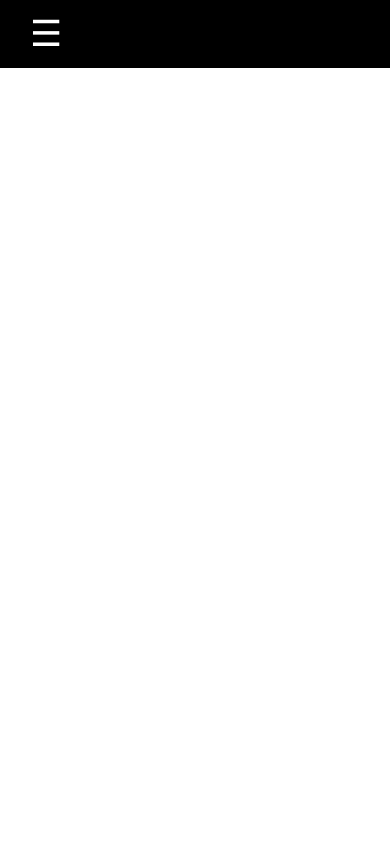
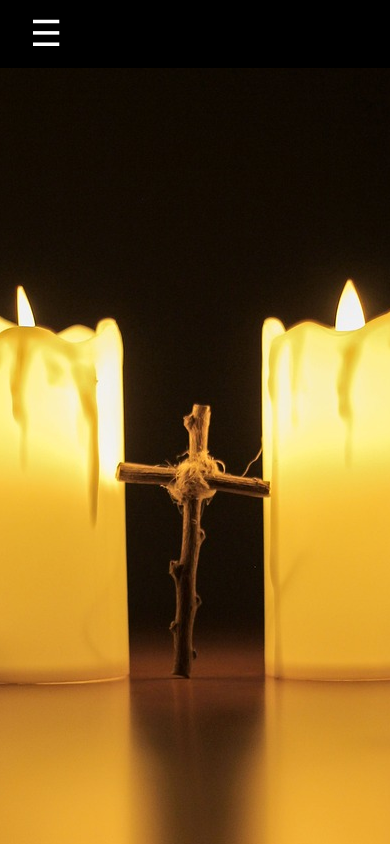
Before and after one commit to EllenEstallo/SJTL-954, a plain HTML site: page index.html in a window 390 px wide. Drawn offline with Linux system fonts and the light colour scheme.

Commit message:
placed the mobile photo below the mobile nav bar

```diff
--- a/CSS/navbar.css
+++ b/CSS/navbar.css
@@ -82,6 +82,7 @@
 @media (max-width: 480px) {
 	.navbar {
 		background-color: black;
+		z-index: 2;
 	}
 	.text-logo {
 		display: none;
@@ -95,6 +96,7 @@
 		cursor: pointer;
 		margin-left: 30px;
 		font-size: 36px;
+		z-index: 3;
 	}
 }
 
--- a/CSS/style.css
+++ b/CSS/style.css
@@ -16,7 +16,22 @@ body {
 	object-fit: cover;
 	object-position: center;
 	transform: translate(-50%, -50%);
-} /* Center the imag
+	/* center image  */
+}
+
+.mobile-image {
+	position: fixed;
+	/* margin-top: 0px; */
+	display: none;
+}
+
+@media (max-width: 480px) {
+	.mobile-image {
+		/* position: fixed; */
+		margin-top: 490px;
+		display: block;
+	}
+}
 
 /* .content-box {
   height: 500px;
--- a/index.html
+++ b/index.html
@@ -6,6 +6,7 @@
 		<meta name="viewport" content="width=device-width, initial-scale=1.0" />
 		<link rel="stylesheet" href="./CSS/style.css" />
 		<link rel="stylesheet" href="./CSS/navbar.css" />
+
 		<link rel="stylesheet" href="./CSS/dropdown.css" />
 		<!-- <link rel="stylesheet" href="./CSS/mobile.css" /> -->
 		<title>Saint James The Less Roman Catholic Church</title>
@@ -111,10 +112,10 @@
 			</div>
 		</nav>
 
-		<!-- <img
+		<img
 			src="./Assets/Images/holyWeekCross.jpg"
 			alt="Holy Week Cross"
 			class="mobile-image"
-		/> -->
+		/>
 	</body>
 </html>
```
